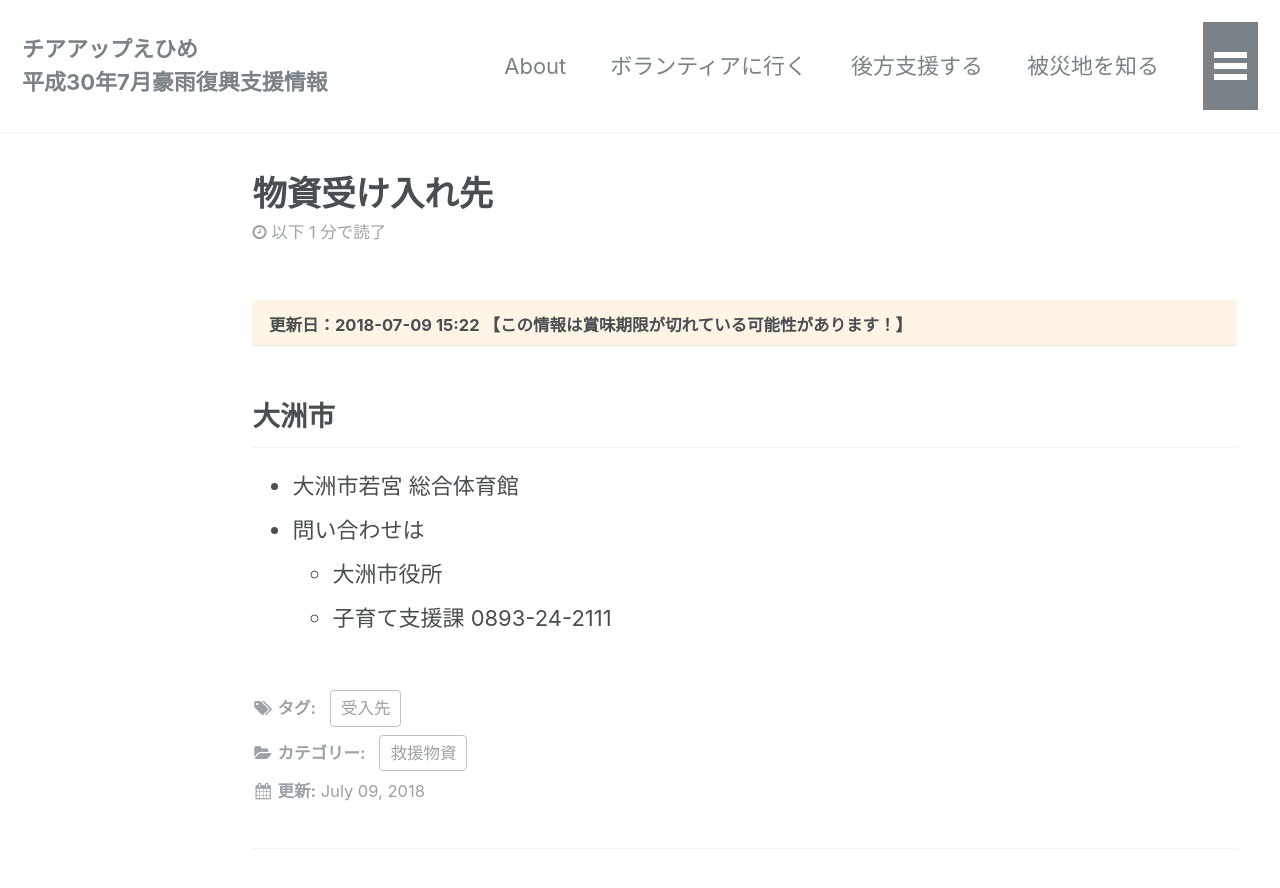
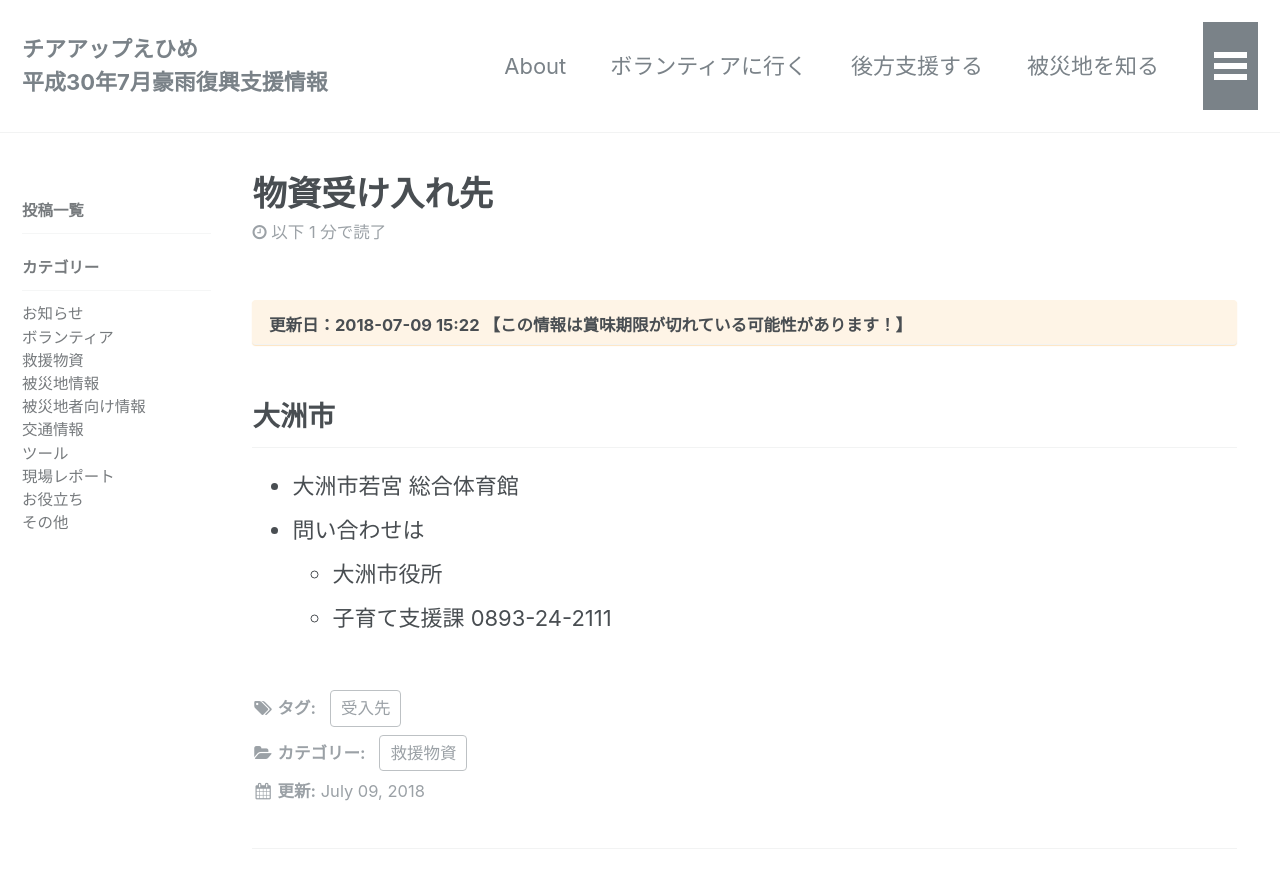
Before and after one commit to cheerup-ehime/cheerup-ehime.github.io, a Jekyll site: the page built from _posts/2018-07-09-access.md, in a window 1280 px wide and 900 px high. Shown: the top 888 px of the window. Built offline with Jekyll 4.4.1, drawn with Linux system fonts in a browser that asks for light colours; comment, search, counter and statistics services are not loaded.

Commit message:
投稿のサイドメニュー追加

```diff
--- a/_config.yml
+++ b/_config.yml
@@ -223,10 +223,10 @@ whitelist:
 #  - <base_path/categories/my-awesome-category/index.html ~> path: /categories/
 #  - <base_path/my-awesome-category/index.html ~> path: /
 category_archive:
-  type: liquid
+  type: jekyll-archives
   path: /categories/
 tag_archive:
-  type: liquid
+  type: jekyll-archives
   path: /tags/
 
 # https://github.com/jekyll/jekyll-archives
@@ -263,6 +263,8 @@ defaults:
       comments: true
       share: true
       related: true
+      sidebar:
+        nav: posts-menu
   # _pages
   - scope:
       path: "_pages"
@@ -283,7 +285,7 @@ defaults:
       comments: true
       share: true
       sidebar:
-        nav: "submenu"
+        nav: posts-menu
   # _categories
   - scope:
       path: ""
@@ -294,7 +296,7 @@ defaults:
       comments: true
       share: true
       sidebar:
-        nav: "submenu"
+        nav: posts-menu
   - scope:
       path: ""
       type: home
@@ -311,6 +313,8 @@ defaults:
       comments: true
       author_profile: false
       share: true
+      sidebar:
+        nav: posts-menu
   - scope:
       path: ""
       type: archive-taxonomy
@@ -318,7 +322,10 @@ defaults:
       comments: true
       author_profile: false
       share: true
-  # - scope:
+      sidebar:
+        nav: posts-menu
+
+      # - scope:
   #     path: "/volunteer/"
   #     type: pages
   #   values:
--- a/_data/navigation.yml
+++ b/_data/navigation.yml
@@ -57,6 +57,36 @@ supporter_menu:
     - title: "寄付・義援金"
       url: /donations/
 
+posts-menu:
+    - title: "投稿一覧"
+      url: /archive/
+    - title: "カテゴリー"
+      children:
+        - title: "お知らせ"
+          url: /categories/お知らせ/
+        - title: "ボランティア"
+          url: /categories/ボランティア/
+        - title: "救援物資"
+          url: /categories/救援物資/
+        - title: "被災地情報"
+          url: /categories/被災地情報/
+        - title: "被災地者向け情報"
+          url: /categories/被災地情報/
+        - title: "交通情報"
+          url: /categories/交通情報/
+        - title: "ツール"
+          url: /categories/ツール/
+        - title: "現場レポート"
+          url: /categories/現場レポート/
+        - title: "お役立ち"
+          url: /categories/お役立ち/
+        - title: "その他"
+          url: /categories/その他/
+
+
+
+
+
 # submenu:
 #   - title: "ボランティア活動"
 #     children:
```
